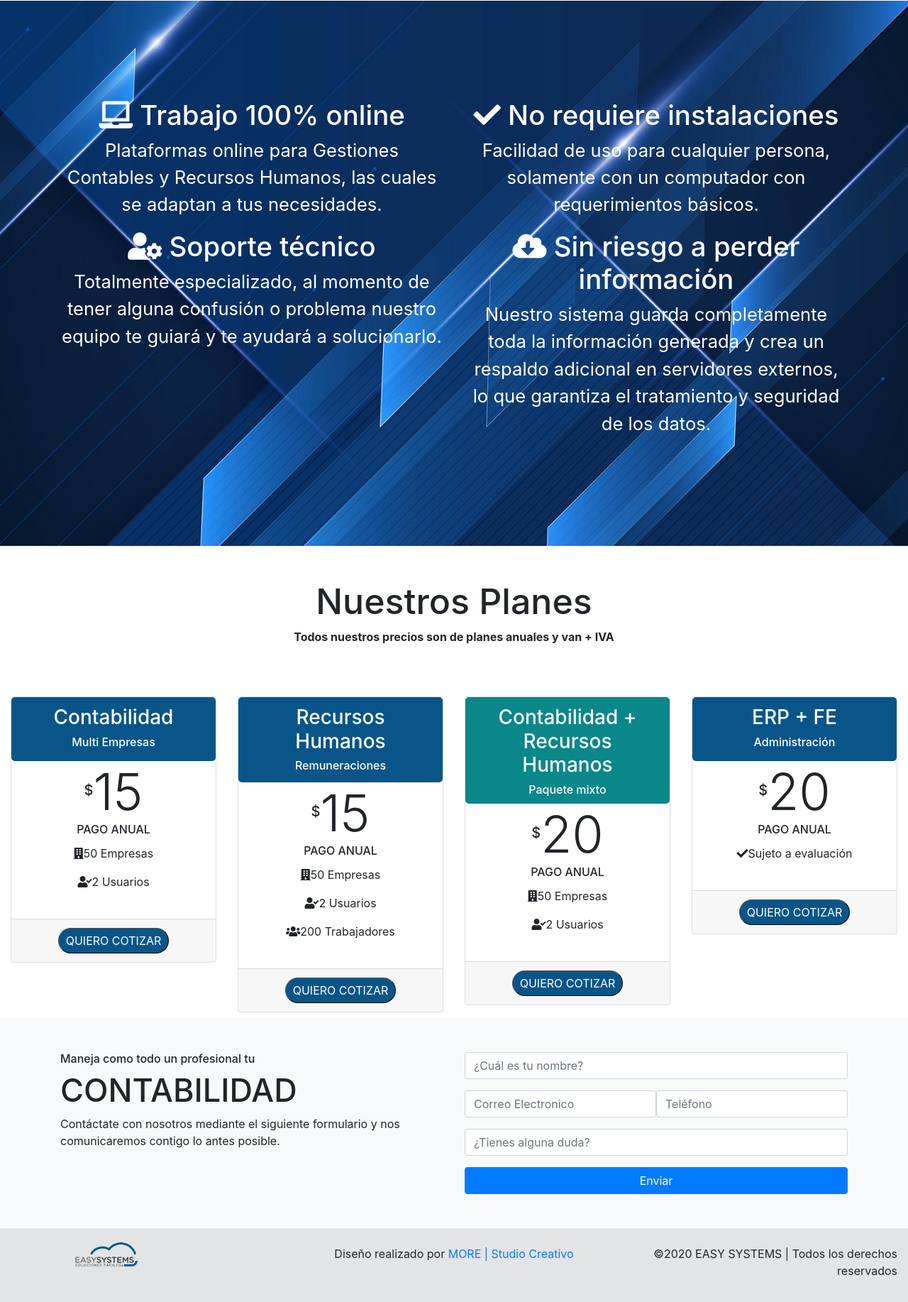
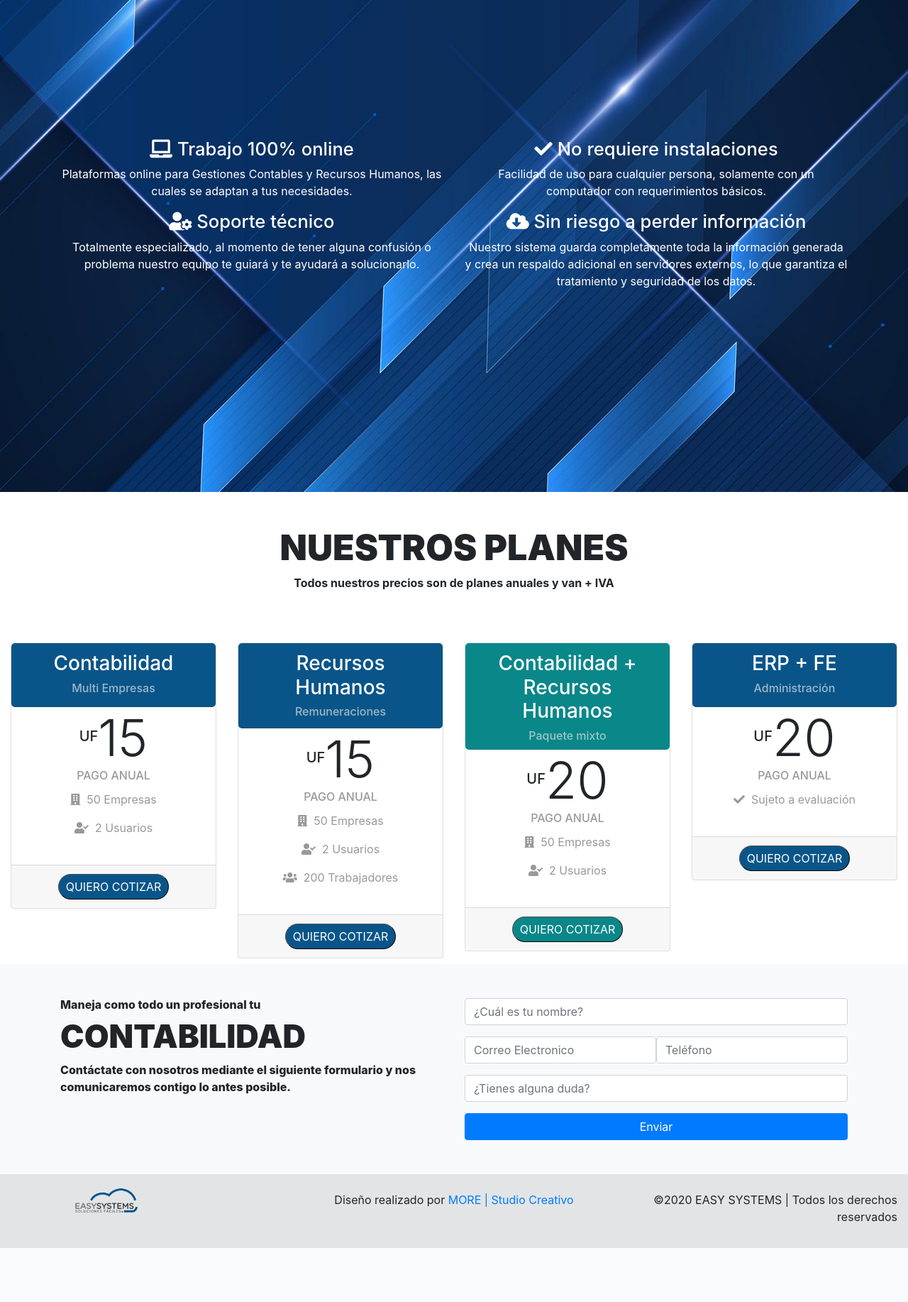
Before and after one commit to Easycomercial/easyPython, a Flask app: page / in a window 1280 px wide. Shown: the part 2294-4128 px from the top of the page at 71% size. After the commit the page ends 4052 px from the top, so only its background shows below. Run offline with Flask 2, Linux system fonts and the light colour scheme; data that the repository does not hold is empty; some libraries are stand-ins or nearby versions.

Commit message:
cambios visuales

```diff
--- a/static/css/css.css
+++ b/static/css/css.css
@@ -31,6 +31,7 @@ html{
 
 #SeparacionNav{
     padding: 20px;
+
 }
 
 #seccion{
@@ -47,13 +48,14 @@ html{
 
 #portada h4{
   font-size: 4vw;
+  font-weight: 900;
 }
 
 #responsive h1{
-  font-size: 3vw;
+  font-size: 2vw;
 }
 #responsive p{
-  font-size: 2vw;
+  font-size: 1,5vw;
 }
 
 #formulario{
@@ -165,3 +167,44 @@ html{
   background-color: #000
 
  }
+ .nav-link1{
+  color: black;
+  padding: 20px
+ }
+ .btncnt{
+  color: white;
+    background-color: #095589;
+    border-radius: 30px;
+    border-width: 1px;
+    padding: 5px 10px;
+ }
+ #nplanes h2{
+font-weight: 900;
+ }
+ .card-title1 h6{
+  color: #999;
+ }
+ #pgan {
+  color: #999;
+ }
+ .cardpgan {
+  color: #999;
+ }
+ #cardd1 h6{
+  color: rgba(225,225,225,.7);
+ }
+ #cardd2 h6{
+  color: rgba(225,225,225,.7);
+ }
+ #cardd3 h6{
+  color: rgba(225,225,225,.7);
+ }
+ #formulario h6{
+  font-weight: 800;
+ }
+ #formulario h1{
+  font-weight: 900;
+ }
+ #formulario p{
+  font-weight: 800;
+ }
--- a/templates/index.html
+++ b/templates/index.html
@@ -36,19 +36,19 @@
               <div class="nav">
                 <ul class="nav" id="SeparacionNav">
                     <li class="nav-item">
-                      <a class="nav-link active" href="#conta">Contabilidad</a>
+                      <a class="nav-link1 active" href="#conta">Contabilidad</a>
                     </li>
                     <li class="nav-item">
-                      <a class="nav-link" href="#rrhh">Recursos Humanos</a>
+                      <a class="nav-link1" href="#rrhh">Recursos Humanos</a>
                     </li>
                     <li class="nav-item">
-                      <a class="nav-link" href="#erp">ERP + FE</a>
+                      <a class="nav-link1" href="#erp">ERP + FE</a>
                     </li>
                     <li class="nav-item">
-                      <a class="nav-link" href="#planes">Planes</a>
+                      <a class="nav-link1" href="#planes">Planes</a>
                     </li>
                     <li class="nav-item">
-                        <button type="button" class="btn btn-primary">
+                        <button type="button" class="btncnt btn-primary">
                           <a class="text-white" href="#contacto">Contactanos</a></button>
                     </li>
                     </ul>
@@ -62,7 +62,7 @@
                 <h1>Es el momento de llevar</h1>
                 <h4>TU CONTABILIDAD <br> MÁS FÁCIL <br> QUE NUNCA </h4>
                 <br>
-                <button type="button" class="btn btn-primary">
+                <button type="button" class="btncnt btn-primary">
                   <a class="text-white" href="#planes">Ver Planes</a></button>
               </div>
             </div>
@@ -73,7 +73,7 @@
       <div class="row aling-items-center">
         <div class="col-md-6">
           <img src="{{url_for('static',filename='/img/Recurso-19.png')}}">
-          <br><br><br><br>
+          <br><br><br>
           <img src="{{url_for('static',filename='/img/contabilidad-como-nunca_Mesa-de-trabajo-1.png')}}">
           <br><br>
           <p style="font-size: 15px;">Plataforma pensada para todas aquellas entidades    que deben<br> llevar la contabilidad tanto de personas físicas como jurídicas.<p></p>
@@ -101,10 +101,10 @@
         </br> <img src="{{url_for('static',filename='/img/Recurso-22.png')}}" >
           <br><br><br>
       <img src="{{url_for('static',filename='/img/administracion-personal_Mesa-de-trabajo-1.png')}}">
-      <br><br>
+      <br>
       <p style="font-size: 15px;">Plataforma que colabora con la administración del personal<br> gracias a ser un sistema 100% online, versátil y completo,<br> permitiendo a los usuarios ingresar, visualizar y exportar<br> información tanto global como individual de cada empleado.<p>
         <img src="{{url_for('static',filename='/img/VINCULO-CON-SISTEMA_Mesa-de-trabajo-1.png')}}">
-        <br><br>
+
         <p style="font-size: 15px;">Además, el sistema puede vincularse con el sistema CME<br> exportando los datos necesarios para hacer el pago y registro<br> en los balances de las empresas.</p>
         <img src="{{url_for('static',filename='/img/modulos-complementarios_Mesa-de-trabajo-1.png')}}">
         <br><br>
@@ -169,8 +169,8 @@
 
     <section id="planes">
       <div class="container py-5 ">
-      <div> <center>
-         <h2 style="font-size: 50px;">Nuestros Planes</h2>
+      <div id=nplanes> <center>
+         <h2 style="font-size: 50px;">NUESTROS PLANES</h2>
           <p><b>Todos nuestros precios son de planes anuales y van + IVA</b></p> </center>
       </div>
     </div>
@@ -185,11 +185,11 @@
             </div>
             <div class="card-block">
               <div>
-                <span class="h5">$</span><span class="display-3 align-middle">15</span>
+                <span class="h5">UF</span><span class="display-3 align-middle">15</span>
               </div>
-              <h6 class="card-title">PAGO ANUAL</h6>
-              <p class="card-text"><i class="fa fa-building"></i>50 Empresas</p>
-              <p class="card-text"><i class="fa fa-user-check"></i>2 Usuarios</p>
+              <h6 id="pgan" class="card-title">PAGO ANUAL</h6>
+              <p class="cardpgan"><i class="fa fa-building"></i>  &nbsp;50 Empresas</p>
+              <p class="cardpgan"><i class="fa fa-user-check"></i>  &nbsp;2 Usuarios</p>
               <br>
             </div>
             <div class="card-footer text-muted">
@@ -205,12 +205,12 @@
             </div>
             <div class="card-block">
               <div>
-                <span class="h5">$</span><span class="display-3 align-middle">15</span>
+                <span class="h5">UF</span><span class="display-3 align-middle">15</span>
               </div>
-              <h6 class="card-title">PAGO ANUAL</h6>
-              <p class="card-text"><i class="fa fa-building"></i>50 Empresas</p>
-              <p class="card-text"><i class="fa fa-user-check"></i>2 Usuarios</p>
-              <p class="card-text"><i class="fa fa-users"></i>200 Trabajadores</p>
+              <h6 id="pgan" class="card-title">PAGO ANUAL</h6>
+              <p class="cardpgan"><i class="fa fa-building"></i>  &nbsp;50 Empresas</p>
+              <p class="cardpgan"><i class="fa fa-user-check"></i>  &nbsp;2 Usuarios</p>
+              <p class="cardpgan"><i class="fa fa-users"></i>  &nbsp;200 Trabajadores</p>
               <br>
             </div>
             <div class="card-footer text-muted">
@@ -226,15 +226,15 @@
             </div>
             <div class="card-block">
               <div>
-                <span class="h5">$</span><span class="display-3 align-middle">20</span>
+                <span class="h5">UF</span><span class="display-3 align-middle">20</span>
               </div>
-              <h6 class="card-title">PAGO ANUAL</h6>
-              <p class="card-text"><i class="fa fa-building"></i>50 Empresas</p>
-              <p class="card-text"><i class="fa fa-user-check"></i>2 Usuarios</p>
+              <h6 id="pgan"class="card-title">PAGO ANUAL</h6>
+              <p class="cardpgan"><i class="fa fa-building"></i>  &nbsp;50 Empresas</p>
+              <p class="cardpgan"><i class="fa fa-user-check"></i>  &nbsp;2 Usuarios</p>
               <br>
             </div>
             <div class="card-footer text-muted">
-              <button type="button" class ="btn_1" values="coplan3" onclick="click_de_boton(3)">QUIERO COTIZAR</a>
+              <button type="button" class ="btn_3" values="coplan3" onclick="click_de_boton(3)">QUIERO COTIZAR</a>
             </div>
           </div>
         </div>
@@ -246,10 +246,10 @@
             </div>
             <div class="card-block">
               <div>
-                <span class="h5">$</span><span class="display-3 align-middle">20</span>
+                <span  class="h5">UF</span><span class="display-3 align-middle">20</span>
               </div>
-              <h6 class="card-title">PAGO ANUAL</h6>
-              <p class="card-text"><i class="fa fa-check"></i>Sujeto a evaluación</p>
+              <h6 id="pgan" class="card-title">PAGO ANUAL</h6>
+              <p class="cardpgan"><i class="fa fa-check"></i>  &nbsp;Sujeto a evaluación</p>
               <br>
             </div>
             <div class="card-footer text-muted">
```
